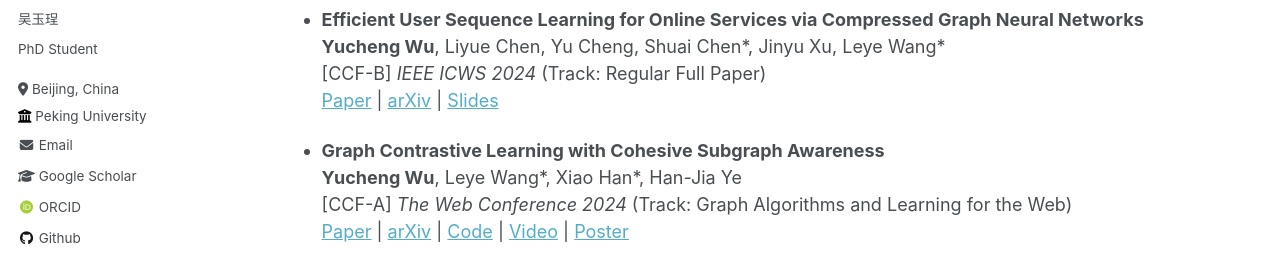
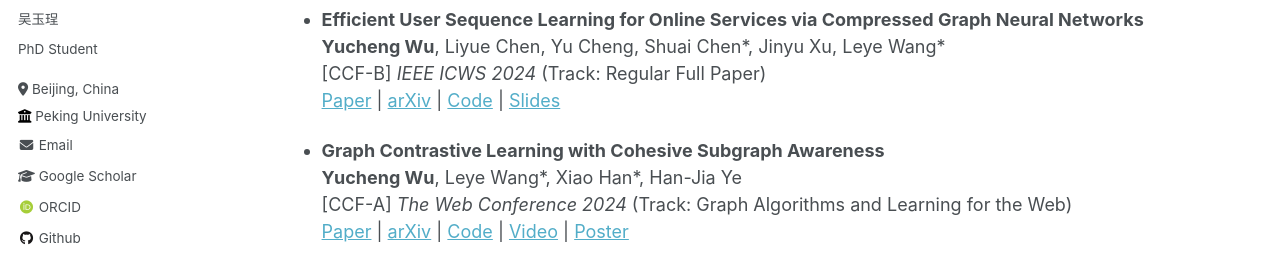
Before and after one commit to wuyucheng2002/wuyucheng2002.github.io, a Jekyll site: the page built from _pages/research.md, in a window 1280 px wide and 1111 px high. Shown: the part 326-605 px from the top of the window. Built offline with Jekyll 4.4.1, drawn with Linux system fonts in a browser that asks for light colours; some web fonts are replaced.

Commit message:
Update research.md

```diff
--- a/_pages/research.md
+++ b/_pages/research.md
@@ -16,6 +16,7 @@
   [CCF-B] *IEEE ICWS 2024* (Track: Regular Full Paper) <br/>
   <a href="https://ieeexplore.ieee.org/document/10707532" target="_blank">Paper</a> |
   <a href="https://arxiv.org/abs/2406.02979" target="_blank">arXiv</a> |
+  <a href="https://github.com/wuyucheng2002/ECSeq" target="_blank">Code</a> |
   <a href="https://wuyucheng2002.github.io/files/ICWS_ECSeq.pdf" target="_blank">Slides</a>
 
 * **Graph Contrastive Learning with Cohesive Subgraph Awareness** <br/>
```
